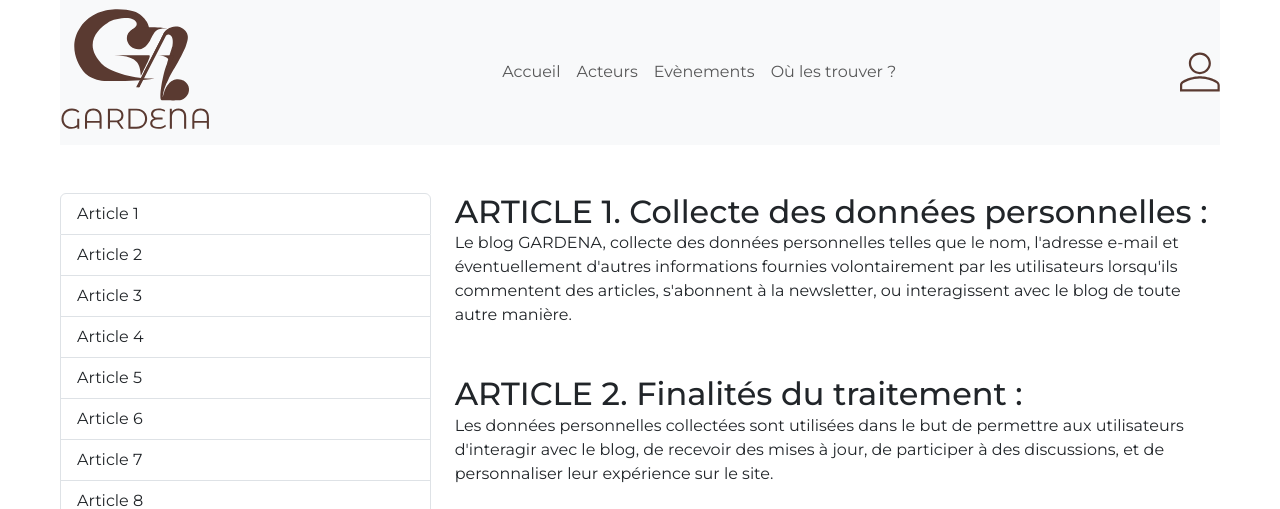
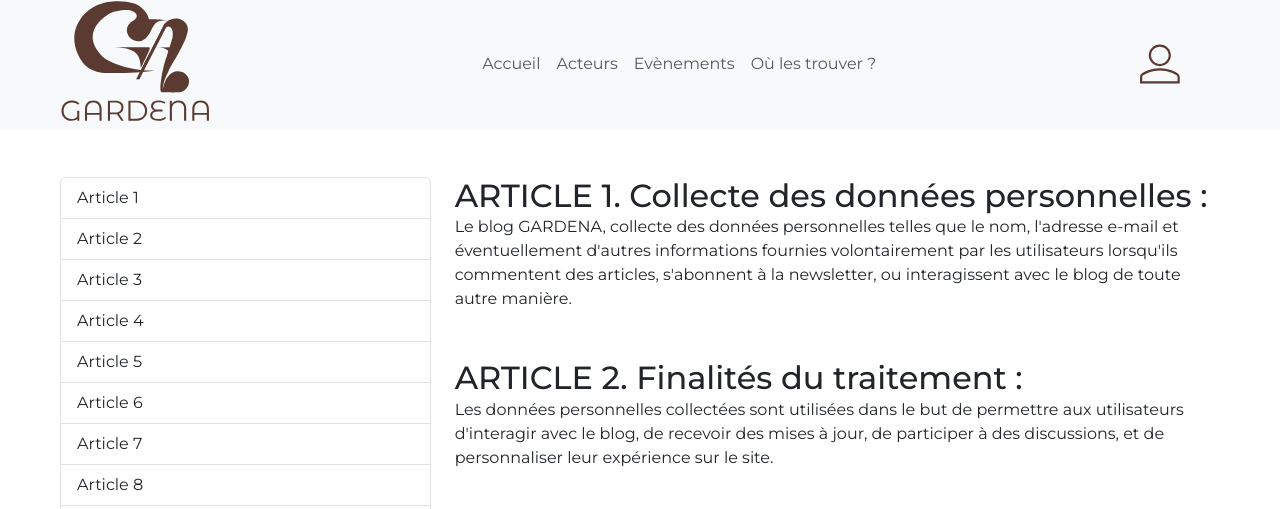
Before and after one commit to LineCab/blogart24, a PHP site: page /views/frontend/rgpd/CGU.php in a window 1280 px wide. Shown: the top 509 px of the page. Run offline with PHP 8.4, Linux system fonts and the light colour scheme; a stand-in replaces the project's code that opens the database connection; some libraries are stand-ins or nearby versions.

Commit message:
css header.php

```diff
--- a/header.php
+++ b/header.php
@@ -24,7 +24,7 @@
 
 ?>
 <body>
-  <nav class="navbar navbar-expand-lg bg-body-tertiary justify-content-between">
+  <nav class="navbar navbar-expand-lg bg-body-tertiary justify-content-between navbar-custom">
     <img src="/src/images/logo-marron.svg" alt="Logo" width="158.465px" height="128.826px">
     <button class="navbar-toggler" type="button" data-bs-toggle="collapse" data-bs-target="#navbarSupportedContent" aria-controls="navbarSupportedContent" aria-expanded="false" aria-label="Toggle navigation">
         <span class="navbar-toggler-icon"></span>
--- a/src/css/style.css
+++ b/src/css/style.css
@@ -142,6 +142,11 @@
         width: 100%;
     }
 
+}
+
+.navbar-custom{
+    margin: 0 -60px;
+    padding: 0 100px 0 60px;
 }
 
 .footer-custom {
```
